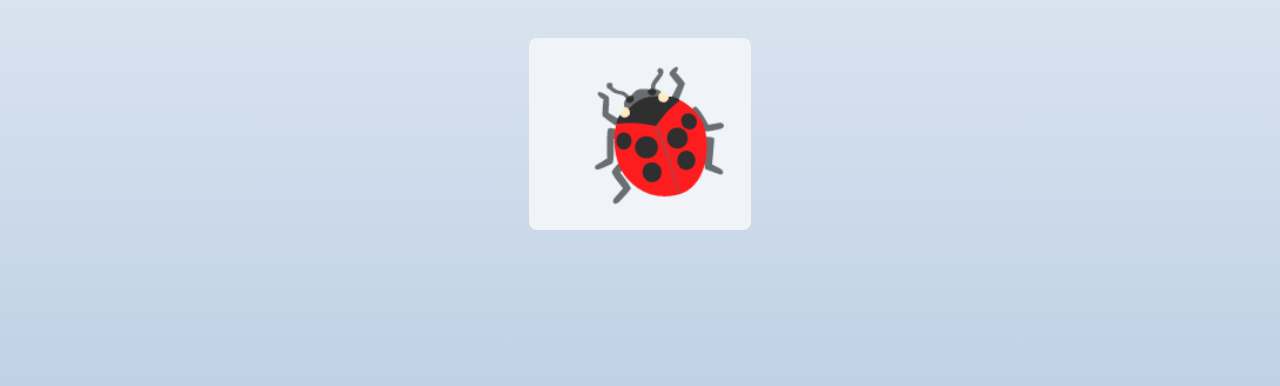
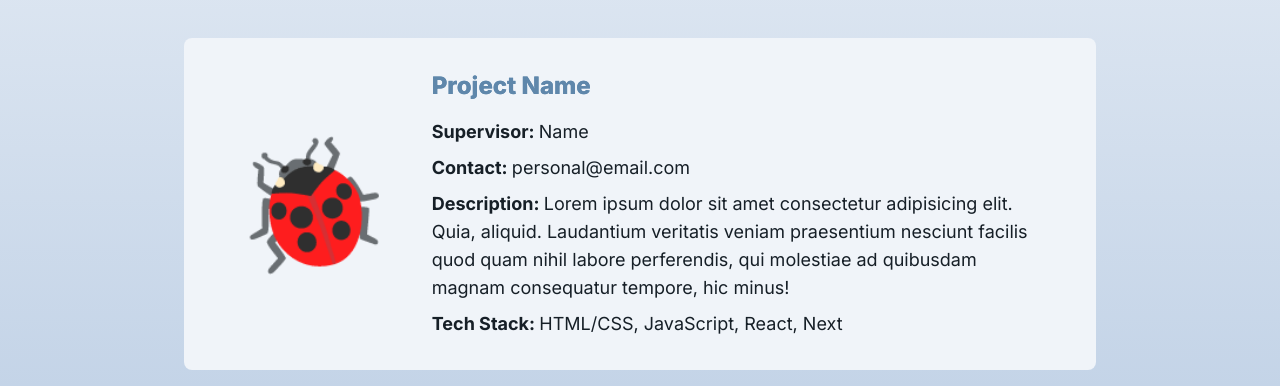
Before and after one commit to rit-sse/WebsiteTheSSEquel, a Next.js app in the folder next/: page /projects in a window 1280 px wide. Shown: the part 370-756 px from the top of the page. Built offline with nearby package versions, Linux system fonts and the light colour scheme; no server answers.

Commit message:
Add fields and placeholder text

```diff
--- a/next/app/projects/ProjectCard.tsx
+++ b/next/app/projects/ProjectCard.tsx
@@ -9,6 +9,40 @@ const ProjectCard = () => {
       {/* Right half */}
       <div>
 
+        {/* Heading */}
+        <h1 className="text-2xl text-primary text-left mb-4">
+          Project Name
+        </h1>
+
+        {/* Body */}
+        <div className="text-lg flex flex-col gap-2">
+          <div>
+            {/* <div className="mb-2"> */}
+            <span className="font-bold">Supervisor: </span>
+            Name
+          </div>
+
+          <div>
+            {/* <div className="mb-2"> */}
+            <span className="font-bold">Contact: </span>
+            personal@email.com
+          </div>
+
+          <div>
+            {/* <div className="mb-2"> */}
+            <span className="font-bold">Description: </span>
+            Lorem ipsum dolor sit amet consectetur adipisicing elit. Quia,
+            aliquid. Laudantium veritatis veniam praesentium nesciunt facilis
+            quod quam nihil labore perferendis, qui molestiae ad quibusdam
+            magnam consequatur tempore, hic minus!
+          </div>
+
+          <div>
+            {/* <div className="mb-2"> */}
+            <span className="font-bold">Tech Stack: </span>
+            HTML/CSS, JavaScript, React, Next
+          </div>
+        </div>
       </div>
     </div>
   );
```
